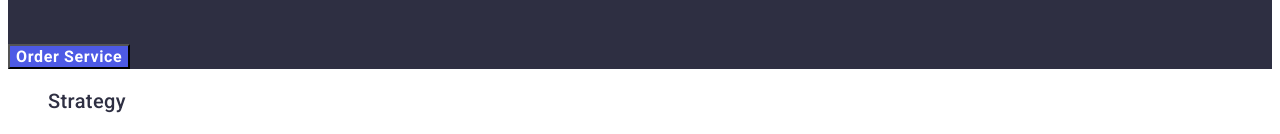
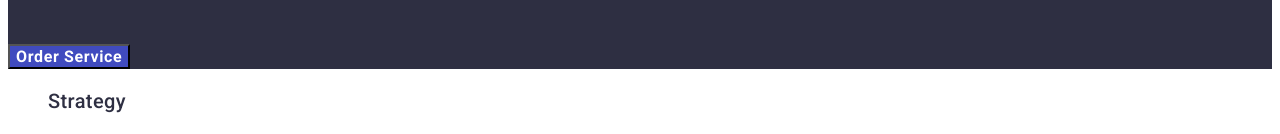
Before and after one commit to Rohochyi/goit-markup-hw-02, a plain HTML site: page index.html in a window 1280 px wide. In both pictures the pointer is over the button "Order Service". Shown: the part 340-474 px from the top of the page. Drawn offline with Linux system fonts and the light colour scheme.

Commit message:
add hover to btn

```diff
--- a/css/styles.css
+++ b/css/styles.css
@@ -112,6 +112,7 @@
 
 .hero-btn:hover,
 .hero-btn:focus {
+  background-color: #404BBF;;
 }
 
 /* ---------FEATURE---------- */
```
